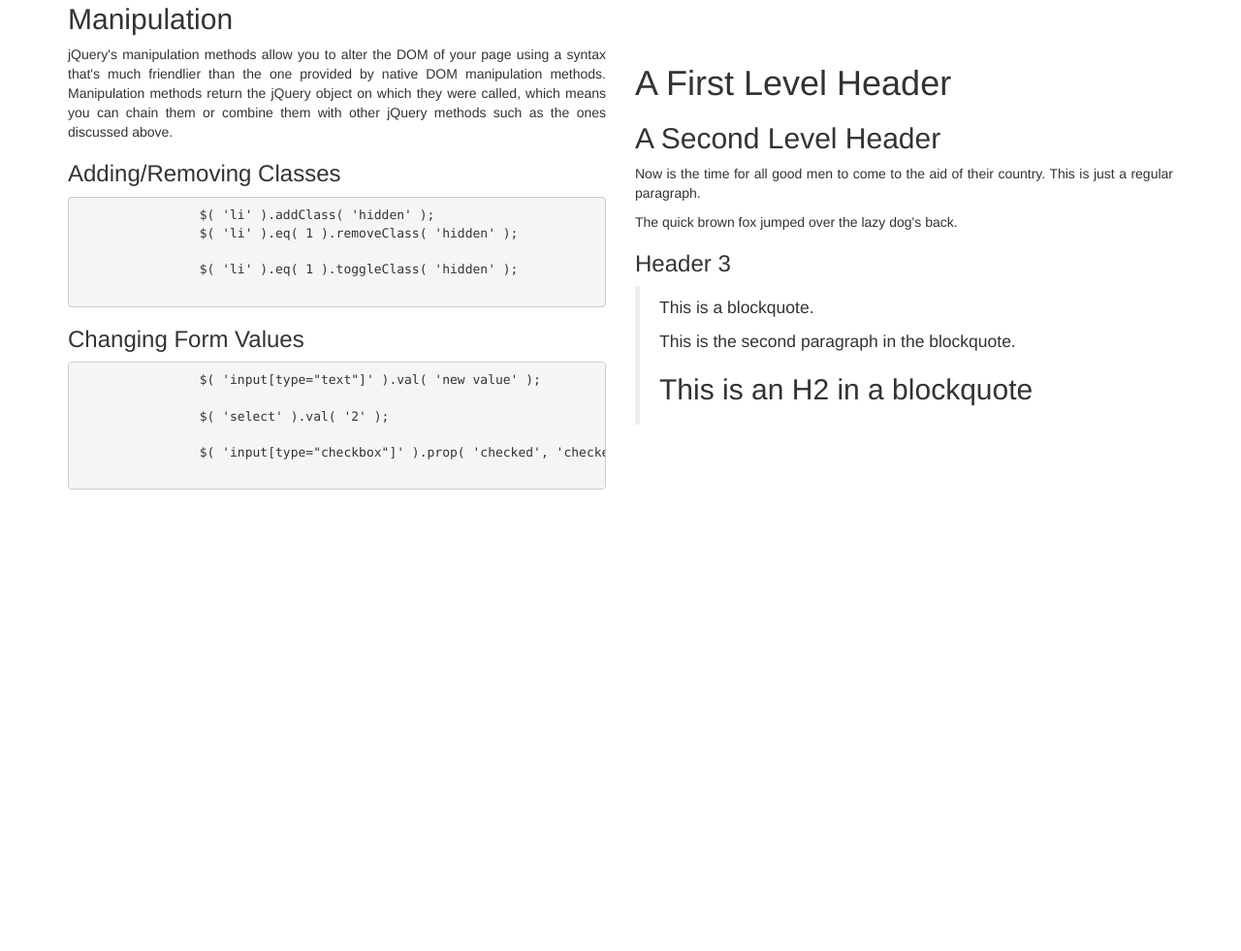
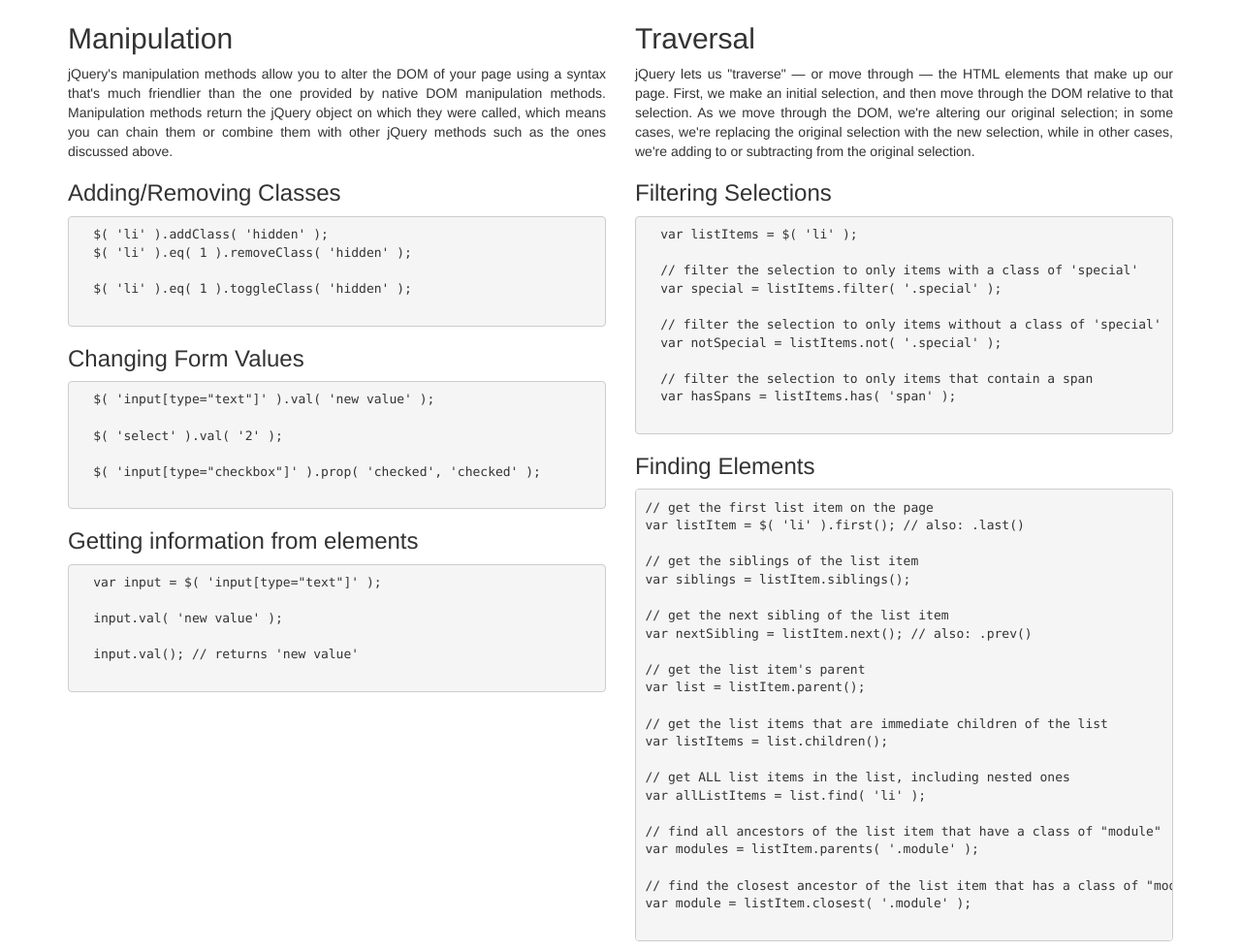
Before and after one commit to jturello/epicodus_wiki, a plain HTML site: page pages/dom.html in a window 1280 px wide. Shown: the part 222-1203 px from the top of the page at 97% size. Before the commit the page ends 800 px from the top, so only its background shows below. Drawn offline with Linux system fonts and the light colour scheme.

Commit message:
finish adding content to dom.html page

```diff
--- a/pages/dom.html
+++ b/pages/dom.html
@@ -15,17 +15,10 @@
         <h1>DOM Manipulation and Traversal</h1>
       </div>
 
-      <!-- <div class="term">
-        <h2>Definition</h2>
-        <p>
-          jQuery provides powerful tools for finding the element or elements you're after, and then working with those elements to achieve a desired result. Through its traversal and manipulation methods, it takes tasks that would be rather painful to achieve using native DOM manipulation, and makes those tasks fairly straightforward and intuitive.
-        </p>
-      </div> -->
-
         <div class="example">
-          <h2>Manipulation</h2>
           <div class="row">
             <div class="col-sm-6">
+              <h2>Manipulation</h2>
               <p>
                 jQuery's manipulation methods allow you to alter the DOM of your page using a syntax that's much friendlier than the one provided by native DOM manipulation methods. Manipulation methods return the jQuery object on which they were called, which means you can chain them or combine them with other jQuery methods such as the ones discussed above.
               </p>
@@ -46,30 +39,63 @@
 
   $( 'input[type="checkbox"]' ).prop( 'checked', 'checked' );
               </pre>
+              <h3>Getting information from elements</h3>
+              <pre>
+  var input = $( 'input[type="text"]' );
+
+  input.val( 'new value' );
+
+  input.val(); // returns 'new value'
+              </pre>
             </div>
             <div class="col-sm-6">
-              <!-- <pre> -->
-                <h1>A First Level Header</h1>
+              <h2>Traversal</h2>
+              <p>
+                jQuery lets us "traverse" — or move through — the HTML elements that make up our page. First, we make an initial selection, and then move through the DOM relative to that selection. As we move through the DOM, we're altering our original selection; in some cases, we're replacing the original selection with the new selection, while in other cases, we're adding to or subtracting from the original selection.
+              </p>
 
-                <h2>A Second Level Header</h2>
+              <h3>Filtering Selections</h3>
+              <pre>
+  var listItems = $( 'li' );
 
-                <p>Now is the time for all good men to come to
-                the aid of their country. This is just a
-                regular paragraph.</p>
+  // filter the selection to only items with a class of 'special'
+  var special = listItems.filter( '.special' );
 
-                <p>The quick brown fox jumped over the lazy
-                dog's back.</p>
+  // filter the selection to only items without a class of 'special'
+  var notSpecial = listItems.not( '.special' );
 
-                <h3>Header 3</h3>
+  // filter the selection to only items that contain a span
+  var hasSpans = listItems.has( 'span' );
+              </pre>
 
-                <blockquote>
-                  <p>This is a blockquote.</p>
+              <h3>Finding Elements</h3>
+              <pre>
+// get the first list item on the page
+var listItem = $( 'li' ).first(); // also: .last()
 
-                  <p>This is the second paragraph in the blockquote.</p>
+// get the siblings of the list item
+var siblings = listItem.siblings();
 
-                  <h2>This is an H2 in a blockquote</h2>
-                </blockquote>
-              <!-- </pre> -->
+// get the next sibling of the list item
+var nextSibling = listItem.next(); // also: .prev()
+
+// get the list item's parent
+var list = listItem.parent();
+
+// get the list items that are immediate children of the list
+var listItems = list.children();
+
+// get ALL list items in the list, including nested ones
+var allListItems = list.find( 'li' );
+
+// find all ancestors of the list item that have a class of "module"
+var modules = listItem.parents( '.module' );
+
+// find the closest ancestor of the list item that has a class of "module"
+var module = listItem.closest( '.module' );
+              </pre>
+
+
             </div>
           </div>
         </div>
```
Lines whose indentation alone changed are shown as unchanged.
